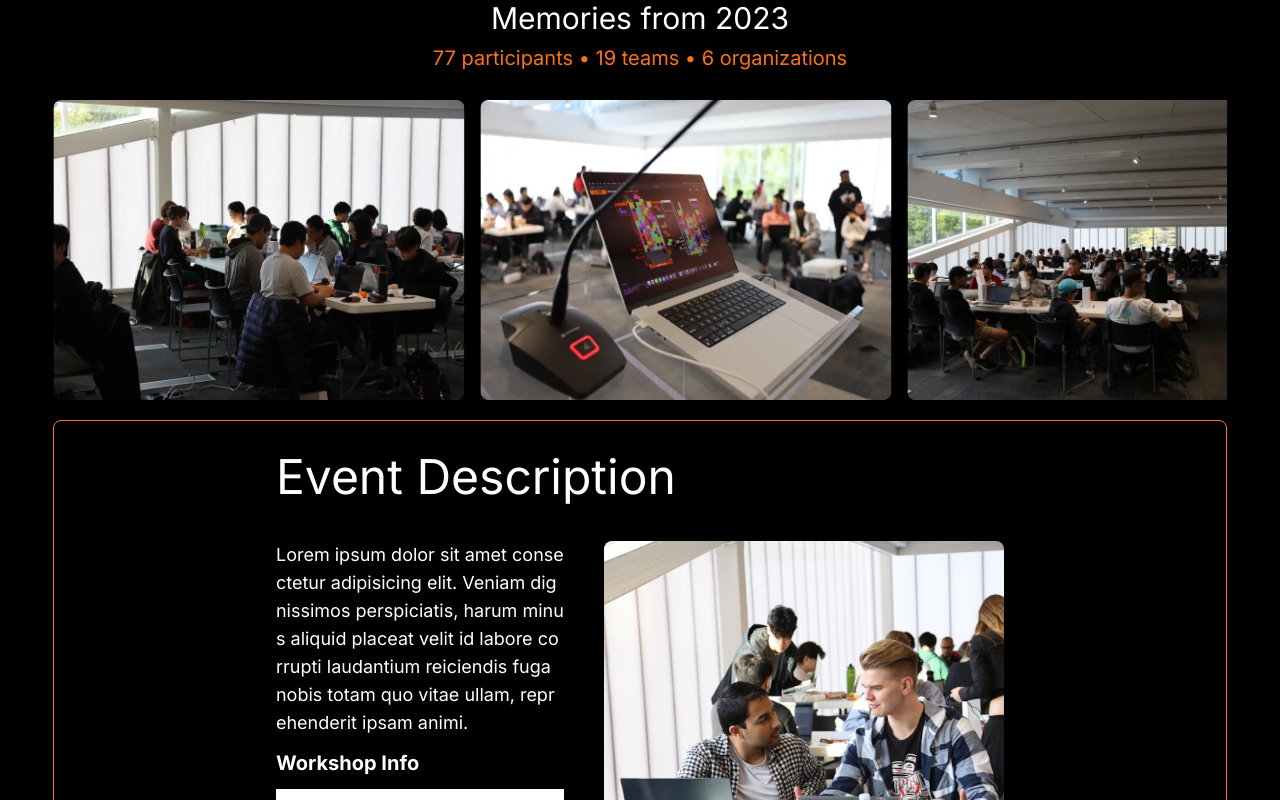
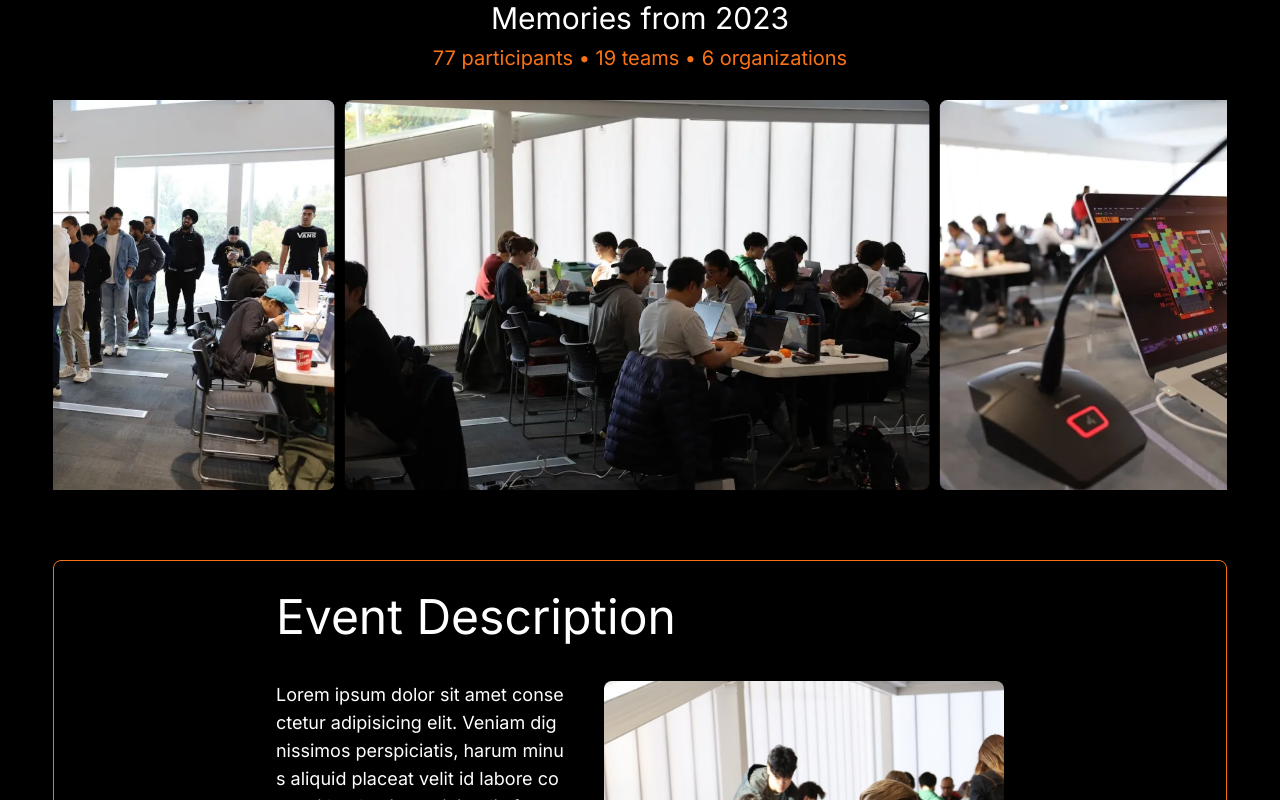
Before and after one commit to langaracpsc/lhacks2024, a Next.js app: page /Main in a window 1280 px wide. Built offline with nearby package versions, Linux system fonts and the light colour scheme.

Commit message:
Now Carousel Fully Implemented with no Bugs
Working just Fine

```diff
--- a/src/app/Main/CarouselDisplay.tsx
+++ b/src/app/Main/CarouselDisplay.tsx
@@ -41,7 +41,7 @@ export default function CarouselDisplay() {
     return (<>
 
 
-        <div className="flex flex-col items-center gap-7">
+        <div className="flex flex-col items-center justify-center gap-7">
 
             <div className="flex flex-col items-center gap-2">
                 <h1 className="text-3xl">Memories from 2023</h1>
@@ -52,21 +52,21 @@ export default function CarouselDisplay() {
             </div>
             <div className="w-screen flex items-center justify-center">
                 <Carousel
-                    className=" w-11/12"
+                    className="w-11/12"
                     plugins={[plugin.current]}
                     opts={{
-                        align: "start",
+                        align: "center",
                         loop: true,
                         direction:"ltr",
                       }}
                 >
-                    <CarouselContent className=" flex flex-row gap-y-5 w-screen">
+                    <CarouselContent className="-ml-2 md:-ml-4">
                         {content.imageArray.map((item, index) => (
-                            <CarouselItem key={index} className="md:basis-1/2 lg:basis-1/3">
-                                <div className="w-fit h-fit">
+                            <CarouselItem key={index} className="md:basis-1/2 lg:basis-screen pl-[10px]">
+                                <div className="">
                                     <Card className="">
                                         <CardContent className=" ">
-                                            <Image src={item} alt={"Not working"} height={4000} width={4000} className="rounded-lg h-[300px] w-[600px]" />
+                                            <Image src={item} alt={"Not working"} height={1000} width={1000} className="rounded-lg" />
 
                                         </CardContent>
                                     </Card>
```
